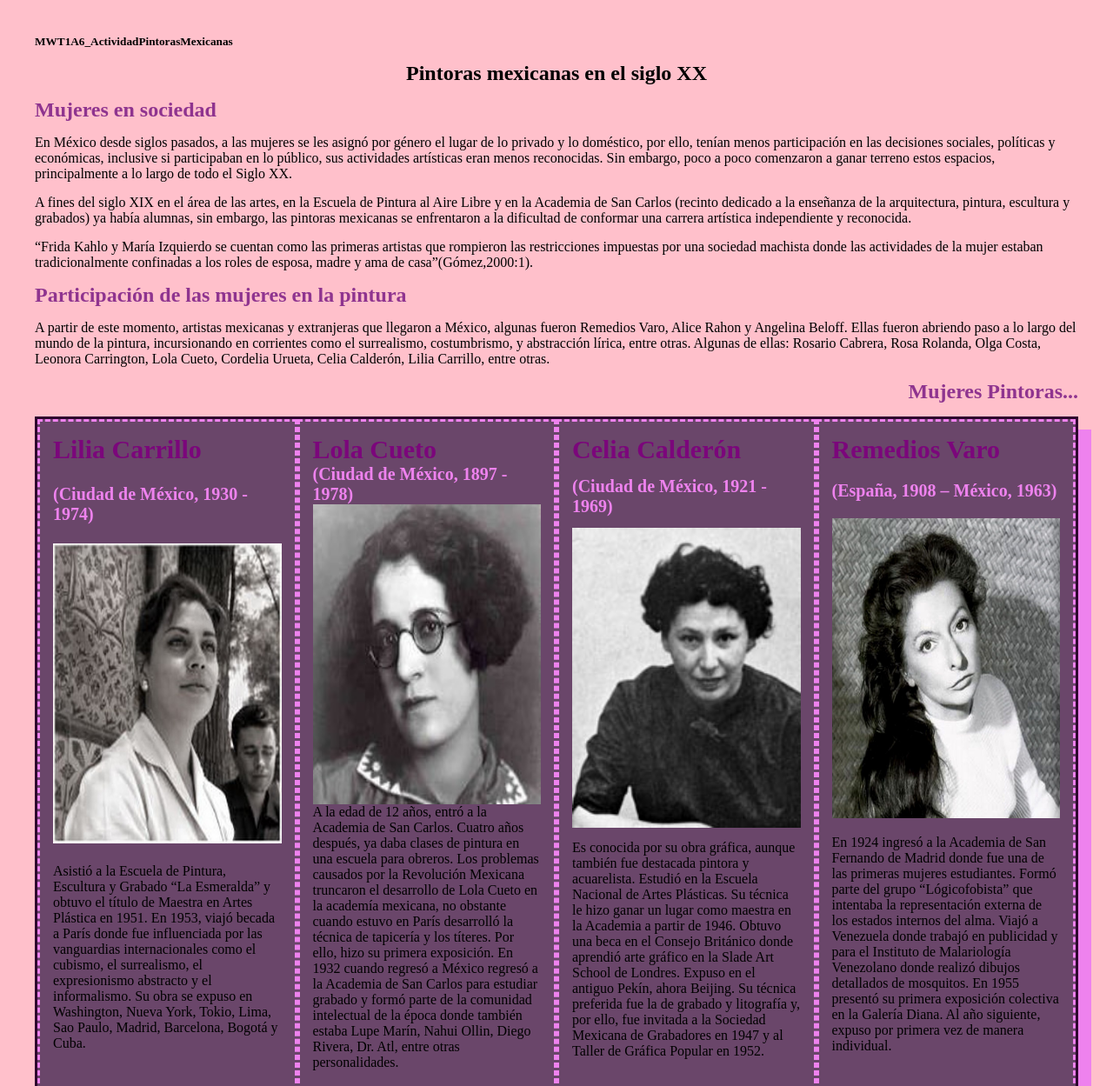
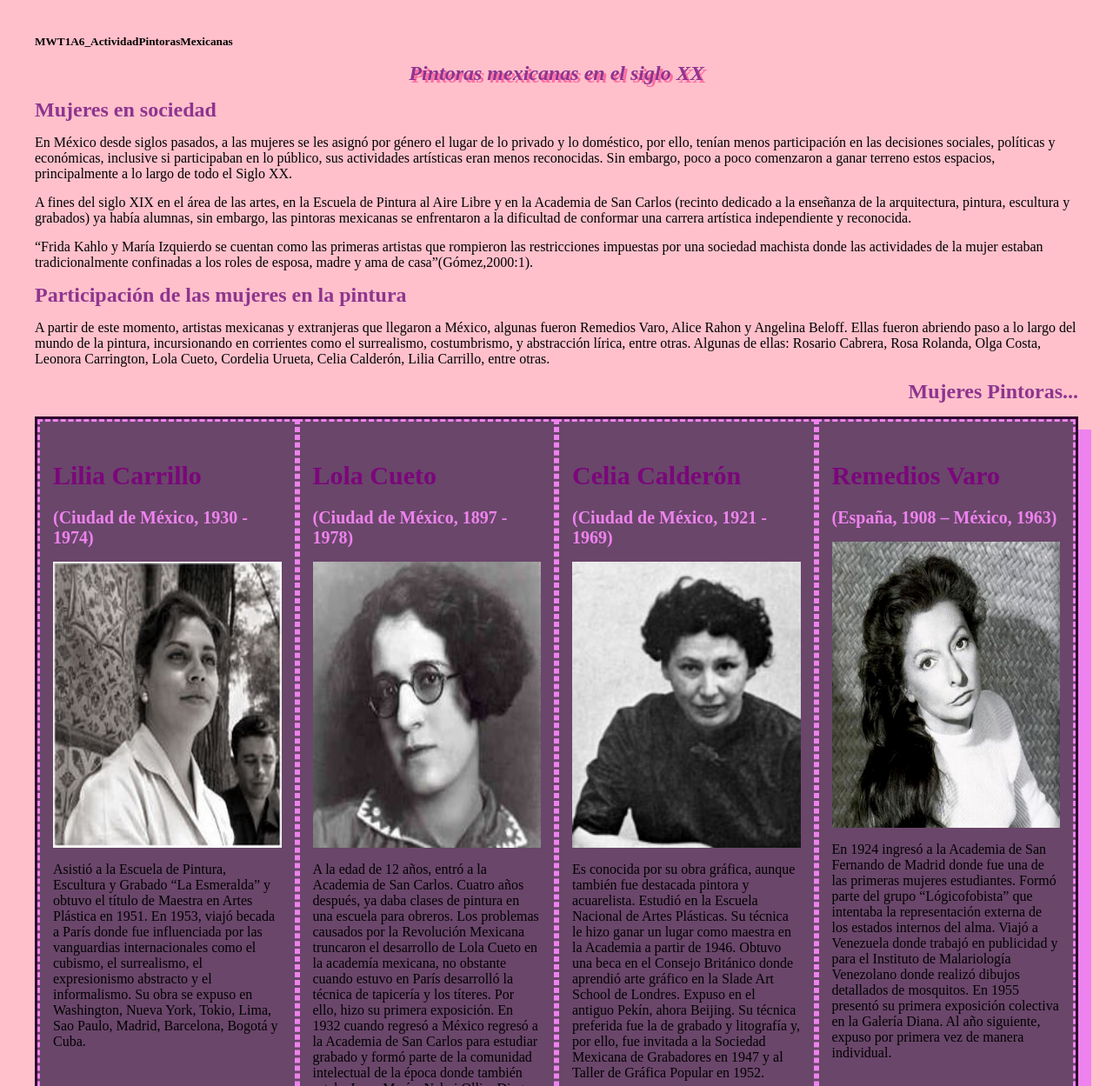
Before and after one commit to olgaalicia/mujerespintoras, a plain HTML site: page index.html in a window 1280 px wide. Shown: the top 1249 px of the page at 87% size. Drawn offline with Linux system fonts and the light colour scheme; files that its build step writes are made by us from their sources.

Commit message:
arreglo enlaces y ajuste imágenes con flex

```diff
--- a/css/estilo.css
+++ b/css/estilo.css
@@ -7,8 +7,11 @@ h2, h3{
     color: rgb(143, 52, 143);
 }
 h1{
+    color: rgb(143, 52, 143);
     padding: 15px;
     text-align: center;
+    text-shadow: 3px 3px rgb(252, 110, 164);
+    font-style: italic;
 }
 h2{
     padding-bottom: 15px;
@@ -53,7 +56,10 @@ img{
     flex-basis: 100px;
     flex-grow: 1;
     display: flex;
-    flex-wrap:wrap;
+    flex-direction: column;
+}
+.contenedor-pintoras p, .contenedor-pintoras h3, .contenedor-pintoras h4, .contenedor-pintoras img{
+    padding-top: 1em;
 }
 
 footer{
```
Also changed, not shown: index.html (+1 -1 lines).
